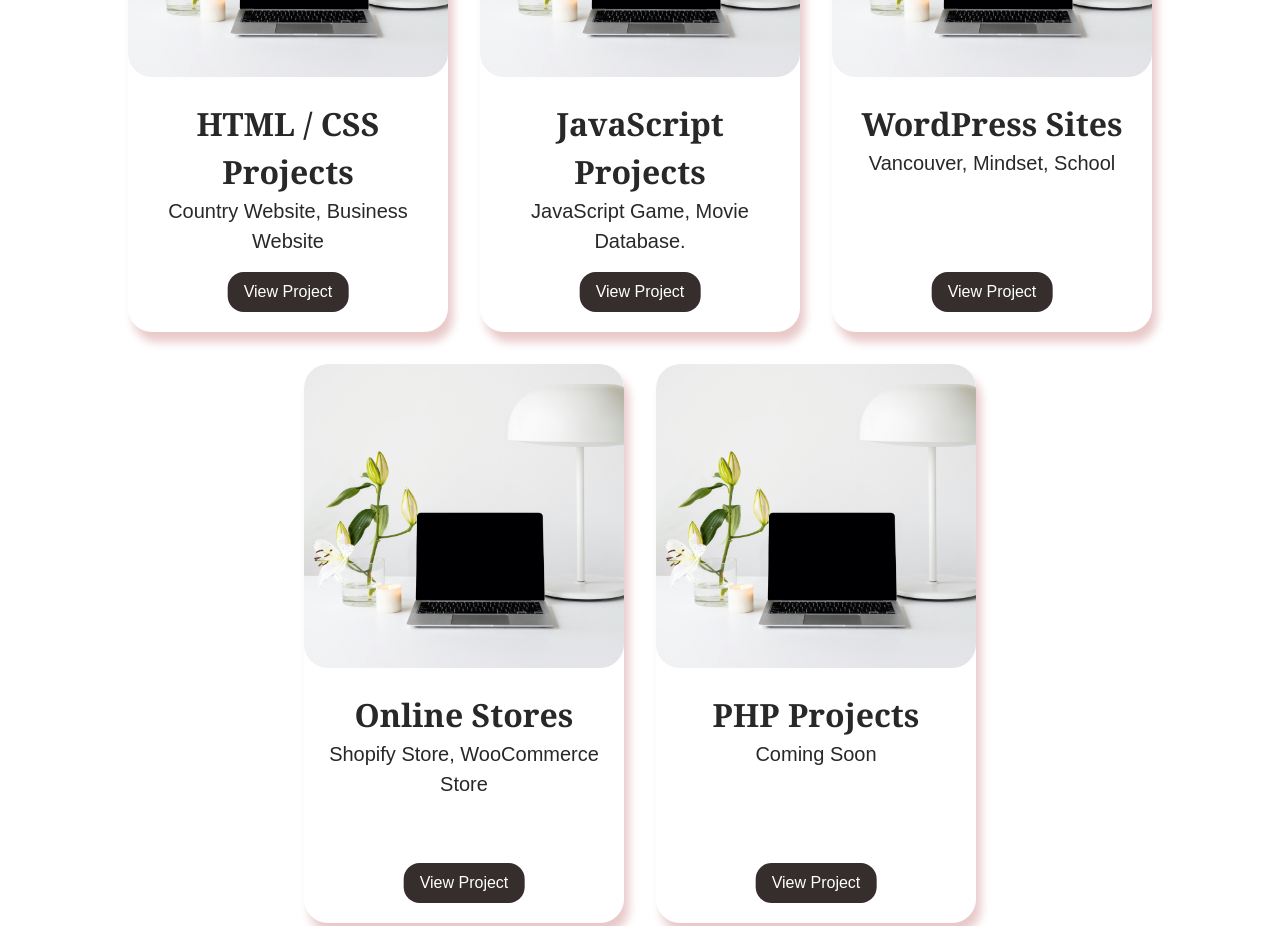
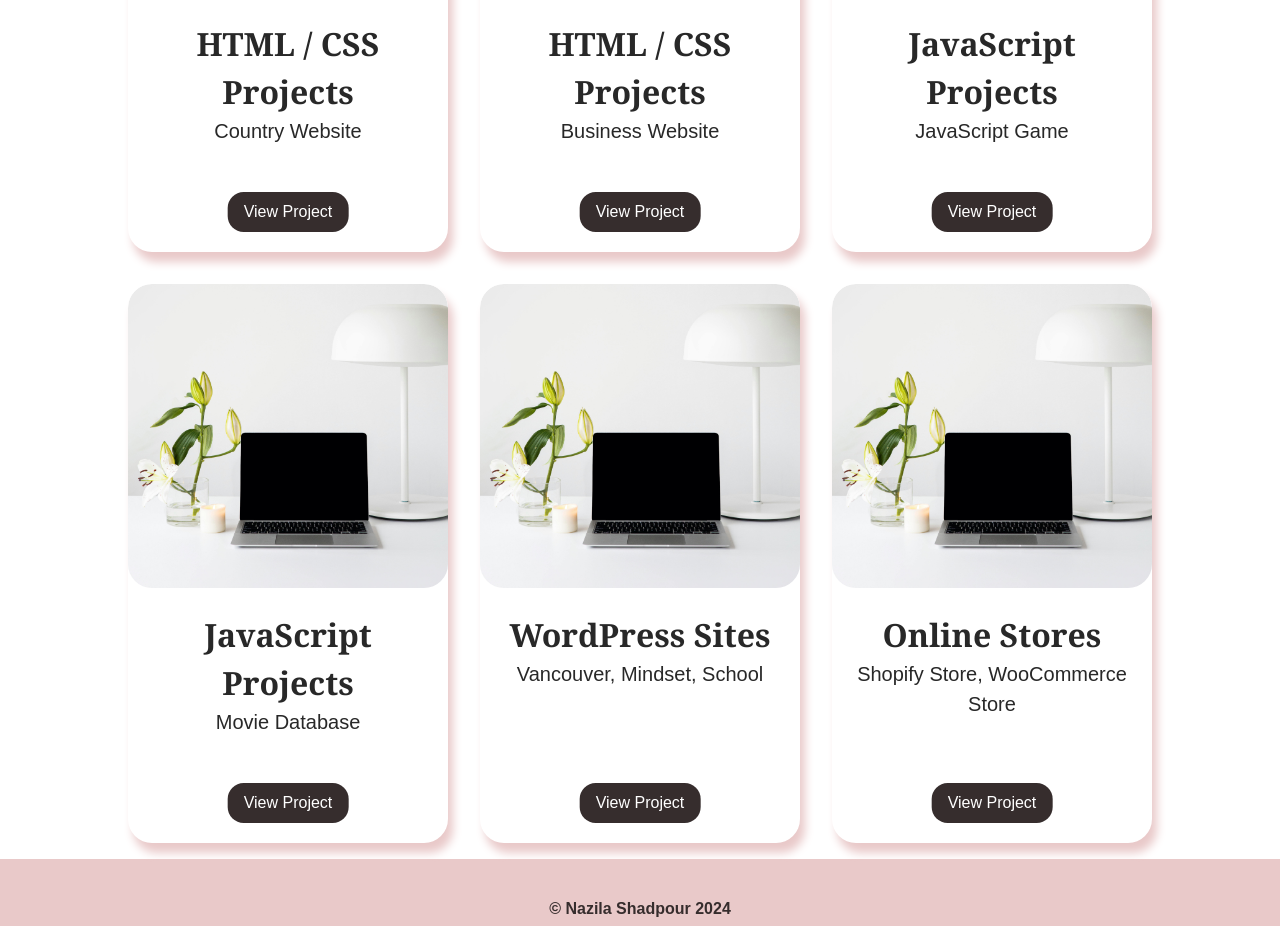
Before and after one commit to Nazila-Shadpour/Landing-Page-Project, a plain HTML site: page index.html in a window 1280 px wide. Shown: the part 1384-2310 px from the top of the page. Drawn offline with Linux system fonts and the light colour scheme.

Commit message:
Added a link to the country website

```diff
--- a/index.html
+++ b/index.html
@@ -41,7 +41,16 @@
                         <img src="images/project-laptop.jpg" alt="A photo of a laptop">
                         <div class="project-text">
                             <h2 class="project-name">HTML / CSS Projects</h2>
-                            <p class="project-description">Country Website, Business Website</p>
+                            <p class="project-description">Country Website</p>
+							<a class="project-link" href="Country-Website/index.html">View Project</a>
+						</div>
+                    </article>
+
+                    <article class="project">
+                        <img src="images/project-laptop.jpg" alt="A photo of a laptop">
+                        <div class="project-text">
+                            <h2 class="project-name">HTML / CSS Projects</h2>
+                            <p class="project-description">Business Website</p>
 							<a class="project-link" href="#">View Project</a>
 						</div>
                     </article>
@@ -50,7 +59,16 @@
                         <img src="images/project-laptop.jpg" alt="A photo of a laptop">
                         <div class="project-text">
                             <h2 class="project-name">JavaScript Projects</h2>
-                            <p class="project-description">JavaScript Game, Movie Database.</p>
+                            <p class="project-description">JavaScript Game</p>
+                            <a class="project-link" href="#">View Project</a>
+                        </div>
+                    </article>
+
+                    <article class="project">
+                        <img src="images/project-laptop.jpg" alt="A photo of a laptop">
+                        <div class="project-text">
+                            <h2 class="project-name">JavaScript Projects</h2>
+                            <p class="project-description">Movie Database</p>
                             <a class="project-link" href="#">View Project</a>
                         </div>
                     </article>
@@ -73,15 +91,6 @@
                         </div>
                     </article>
 
-                    <article class="project">
-                        <img src="images/project-laptop.jpg" alt="A photo of a laptop">
-                        <div class="project-text">
-                            <h2 class="project-name">PHP Projects</h2>
-                            <p class="project-description">Coming Soon</p>
-                            <a class="project-link" href="#">View Project</a>
-                        </div>
-                    </article>
-
 			    </div>
             </section>
         </main>
--- a/styles/styles.css
+++ b/styles/styles.css
@@ -120,6 +120,7 @@ a:active {
 	min-height: 20rem;
 	max-height: 35rem;
 	width: 100%;
+	height: 60vh;
 }
 
 @media (min-width: 50em) {
```
